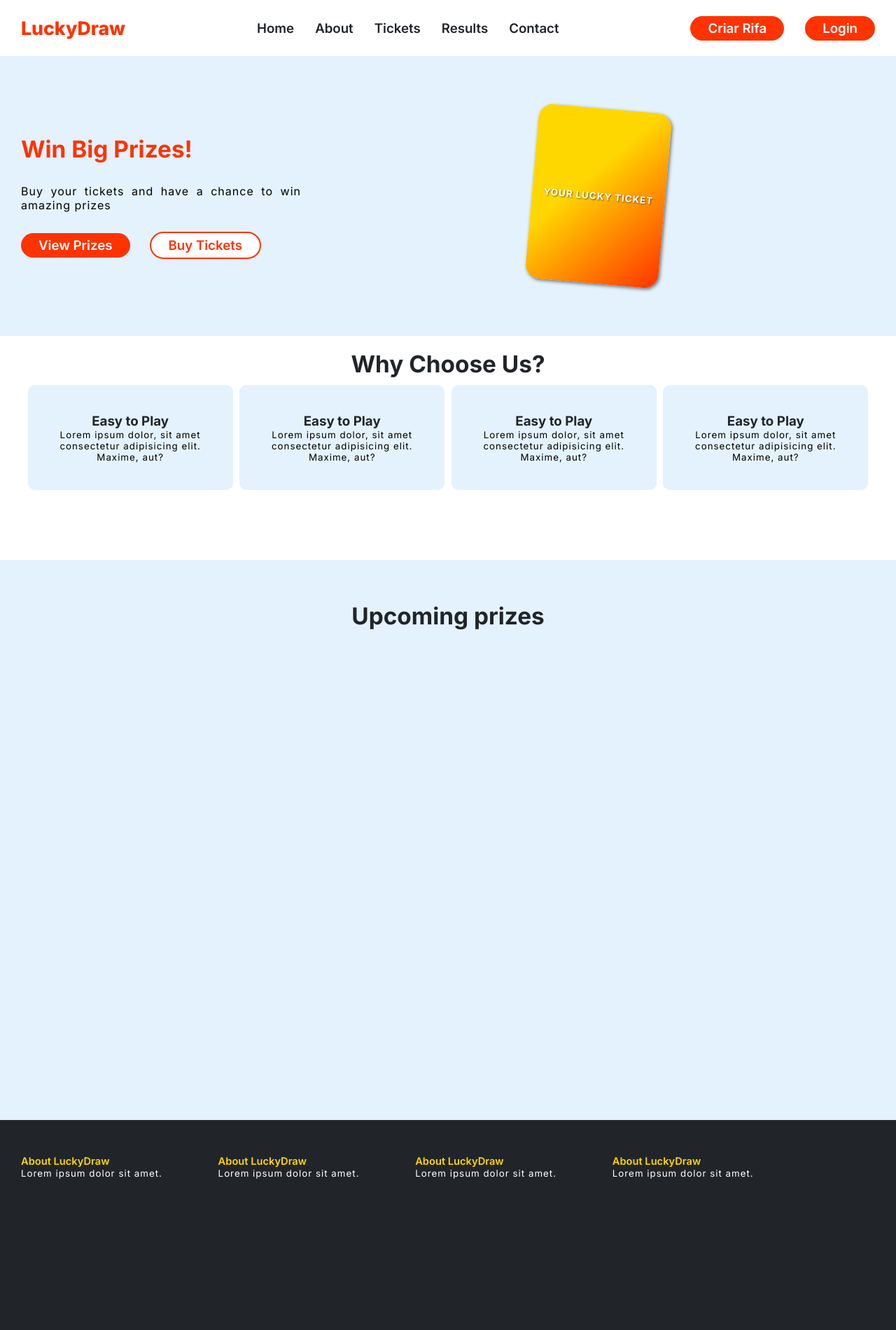
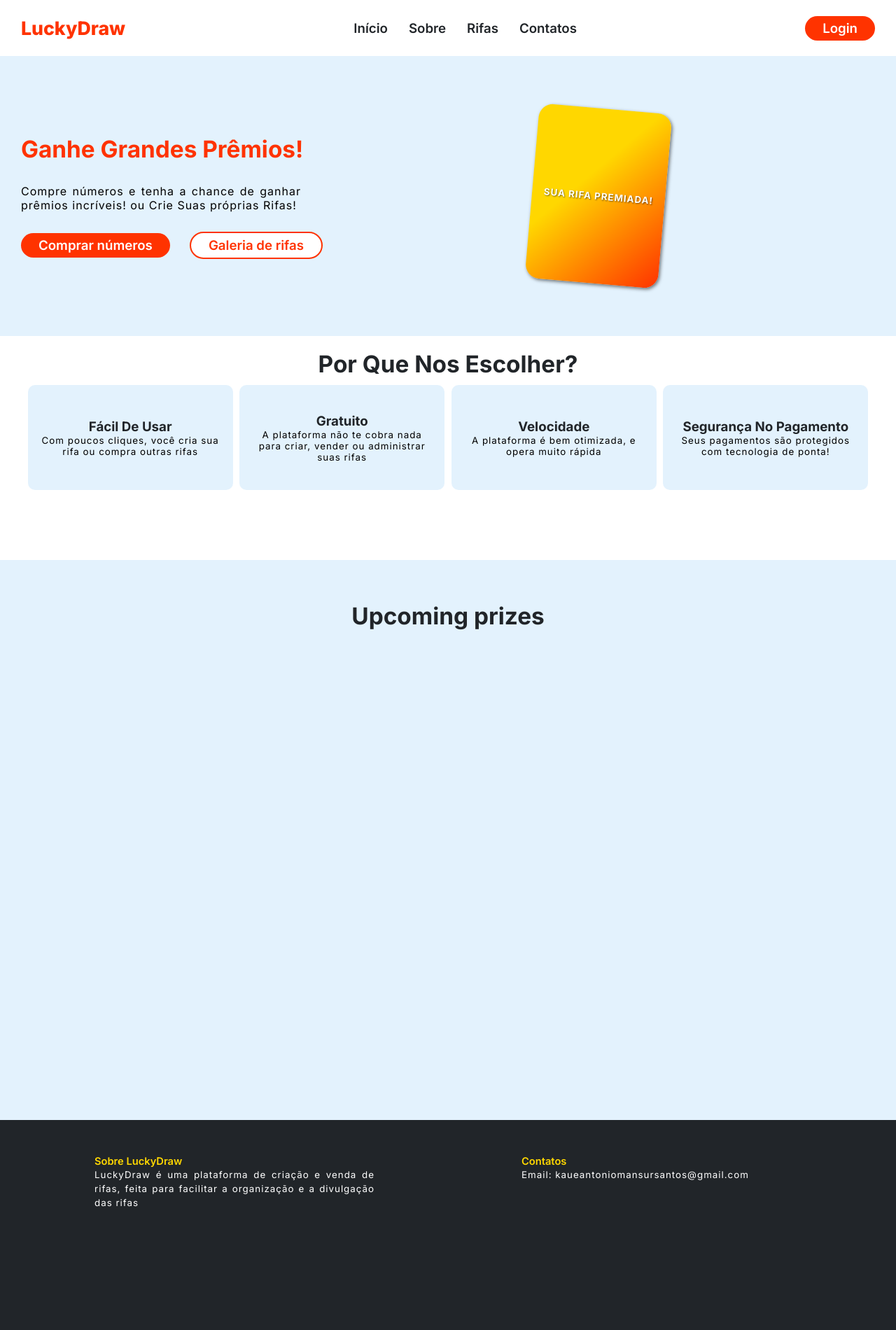
Before and after one commit to KaueMansur/lucky_draw, a PHP site: page / in a window 1280 px wide. Shown: the whole page at 70% size. Run offline with PHP 8.4, Linux system fonts and the light colour scheme; data that the repository does not hold is empty.

Commit message:
Sistema de deletar Rifa e alguns ajustes no layout ajustados

```diff
--- a/assets/css/style.css
+++ b/assets/css/style.css
@@ -35,6 +35,14 @@
     box-sizing: border-box;
 }
 
+body{
+    overflow-x: hidden;
+}
+
+html{
+    scroll-behavior: smooth;
+}
+
 .desativado {
     display: none;
 }
@@ -47,6 +55,9 @@
     height: 10vh;
     align-items: center;
     padding-inline: 30px;
+    position: fixed;
+    z-index: 1;
+    top: 0;
 }
 
 .ul_nav {
@@ -65,6 +76,12 @@
     color: var(--texto-primario);
     font-size: 14pt;
     cursor: pointer;
+    display: inline-block;
+    transition: 0.1s;
+}
+
+.nav_links:hover{
+    transform: scale(1.15);
 }
 
 .btn_nav {
@@ -91,11 +108,12 @@
 #hero {
     background-color: var(--azul-claro);
     width: 100%;
-    height: 50vh;
+    height: 60vh;
     padding-inline: 30px;
     display: flex;
     justify-content: space-between;
     align-items: center;
+    padding-top: 10vh;
 }
 
 .titulo {
@@ -241,10 +261,19 @@ p {
 #footer_content {
     display: flex;
     padding-inline: 30px;
+    justify-content: space-around;
 }
 
 .article_footer {
-    width: 22vw;
+    /* width: 22vw;
+    display: flex;
+    justify-content: space-around; */
+}
+
+.article_footer p {
+    /* width: 18vw; */
+    letter-spacing: 1px;
+    line-height: 20px;
 }
 
 .article_footer p {
--- a/assets/js/script.js
+++ b/assets/js/script.js
@@ -1,6 +1,4 @@
 let checkBox = document.querySelectorAll(".criar_venda_checkbox");
-
-
 
 
 function abrirRifa(idRifa) {
@@ -54,7 +52,7 @@ function ativarHiddens(idUsuario) {
 }
 
 function mostrarOpcoesDeSorteio(idRifa) {
-    document.getElementById("opcoes_de_sorteio" + idRifa).style.display = "block";
+    document.getElementById("popup_sorteio" + idRifa).style.display = "block";
 }
 
 function cancelarOpcoesSorteio(idRifa) {
@@ -62,7 +60,7 @@ function cancelarOpcoesSorteio(idRifa) {
 }
 
 function abrirSorteio(idRifa) {
-    document.getElementById("popup_sorteio" + idRifa).style.display = "block";
+    document.getElementById("popup_sorteio" + idRifa).style.display = "flex";
 }
 
 function cancelarSorteio(idRifa) {
@@ -209,7 +207,7 @@ function expandirNumerosVendidos(idUsuario) {
         div.classList.add("lista_expandida");
         btnMostrarNumeros.innerHTML = "-";
         ul.style.height = "fit-content";
-        ul.style.padding = "15px";
+        // ul.style.padding = "15px";
         // ul.style.marginTop = "100px";
         label.style.position = "sticky";
         label.style.top = "43px";
--- a/index.php
+++ b/index.php
@@ -69,62 +69,64 @@ foreach ($listaDasRifas as $rifa) {
 </head>
 
 <body>
-    <header>
+    <header id="header">
 
         <nav id="nav">
             <h2 class="logo">LuckyDraw</h2>
             <ul class="ul_nav">
-                <li><a href="#" class="nav_links">Home</a></li>
-                <li><a href="#" class="nav_links">About</a></li>
-                <li><a href="#" class="nav_links">Tickets</a></li>
-                <li><a href="#" class="nav_links">Results</a></li>
-                <li><a href="#" class="nav_links">Contact</a></li>
+                <li><a href="#header" class="nav_links">Início</a></li>
+                <li><a href="#footer" class="nav_links">Sobre</a></li>
+                <li><a href="#main" class="nav_links">Rifas</a></li>
+                <!-- <li><a href="#" class="nav_links">Results</a></li> -->
+                <li><a href="#footer" class="nav_links">Contatos</a></li>
             </ul>
             <ul class="ul_nav">
-                <li><a class="btn_nav" href="src/view/criarRifa.php">Criar Rifa</a></li>
                 <?php if (!isset($_SESSION["usuario"])) { ?>
                     <li><a class="btn_nav" href="src/view/login.php">Login</a></li>
                 <?php } else { ?>
                     <li><a class="btn_nav" href="src/controller/session_destroy.php">Sair da sessão</a></li>
-                    <li><a class="btn_nav" href="src/view/galeria_rifas.php">Galeria de rifas</a></li>
                 <?php } ?>
             </ul>
         </nav>
         <section id="hero">
             <article class="hero_content">
-                <h1 class="titulo">Win Big Prizes!</h1>
-                <p>Buy your tickets and have a chance to win amazing prizes</p>
+                <h1 class="titulo">Ganhe Grandes Prêmios!</h1>
+                <p>Compre números e tenha a chance de ganhar prêmios incríveis! ou Crie Suas próprias Rifas!</p>
+                 <!-- <p>Crie suas próprias rifas!</p> -->
                 <div>
-                    <a class="btn_nav" href="#">View Prizes</a>
-                    <a class="btn_nav white" href="#">Buy Tickets</a>
+                    <a href="#" class="btn_nav">Comprar números</a>
+                    <!-- <a class="btn_nav" href="src/view/criarRifa.php">Criar Rifa</a> -->
+                    <a class="btn_nav white" href="src/view/galeria_rifas.php">Galeria de rifas</a>
+                    <!-- <a class="btn_nav" href="#">View Prizes</a> -->
+                    <!-- <a class="btn_nav white" href="#">Buy Tickets</a> -->
                 </div>
             </article>
             <div class="card_dourado">
-                <p class="legenda_hero">Your Lucky Ticket</p>
+                <p class="legenda_hero">Sua rifa premiada!</p>
             </div>
         </section>
         <section id="diferencial">
-            <h2 class="subtitulo">Why Choose Us?</h2>
+            <h2 class="subtitulo">Por Que Nos Escolher?</h2>
             <div id="cards_diferencial_container">
                 <article class="card_diferencial">
                     <img src="" alt="">
-                    <h3>Easy to Play</h3>
-                    <p>Lorem ipsum dolor, sit amet consectetur adipisicing elit. Maxime, aut?</p>
+                    <h3>Fácil De Usar</h3>
+                    <p>Com poucos cliques, você cria sua rifa ou compra outras rifas</p>
                 </article>
                 <article class="card_diferencial">
                     <img src="" alt="">
-                    <h3>Easy to Play</h3>
-                    <p>Lorem ipsum dolor, sit amet consectetur adipisicing elit. Maxime, aut?</p>
+                    <h3>Gratuito</h3>
+                    <p>A plataforma não te cobra nada para criar, vender ou administrar suas rifas</p>
                 </article>
                 <article class="card_diferencial">
                     <img src="" alt="">
-                    <h3>Easy to Play</h3>
-                    <p>Lorem ipsum dolor, sit amet consectetur adipisicing elit. Maxime, aut?</p>
+                    <h3>Velocidade</h3>
+                    <p>A plataforma é bem otimizada, e opera muito rápida</p>
                 </article>
                 <article class="card_diferencial">
                     <img src="" alt="">
-                    <h3>Easy to Play</h3>
-                    <p>Lorem ipsum dolor, sit amet consectetur adipisicing elit. Maxime, aut?</p>
+                    <h3>Segurança No Pagamento</h3>
+                    <p>Seus pagamentos são protegidos com tecnologia de ponta!</p>
                 </article>
             </div>
         </section>
@@ -231,20 +233,12 @@ foreach ($listaDasRifas as $rifa) {
     <footer id="footer">
         <div id="footer_content">
             <article class="article_footer">
-                <h4 class="titulo_footer">About LuckyDraw</h4>
-                <p>Lorem ipsum dolor sit amet.</p>
+                <h4 class="titulo_footer">Sobre LuckyDraw</h4>
+                <p>LuckyDraw é uma plataforma de criação e venda de rifas, feita para facilitar a organização e a divulgação das rifas</p>
             </article>
             <article class="article_footer">
-                <h4 class="titulo_footer">About LuckyDraw</h4>
-                <p>Lorem ipsum dolor sit amet.</p>
-            </article>
-            <article class="article_footer">
-                <h4 class="titulo_footer">About LuckyDraw</h4>
-                <p>Lorem ipsum dolor sit amet.</p>
-            </article>
-            <article class="article_footer">
-                <h4 class="titulo_footer">About LuckyDraw</h4>
-                <p>Lorem ipsum dolor sit amet.</p>
+                <h4 class="titulo_footer">Contatos</h4>
+                <p>Email: kaueantoniomansursantos@gmail.com</p>
             </article>
         </div>
     </footer>
--- a/src/model/rifa.php
+++ b/src/model/rifa.php
@@ -222,6 +222,16 @@ class Rifa{
     public function setStatusVendas($status){
         $this->statusVendas = $status;
     }
+
+    public function getQuantidadeNumerosVendidos($idRifa){
+        $db = new Database();
+
+        $qntNumeros = $db->select(
+            "SELECT COUNT(*) FROM numeros_comprados WHERE id_rifa = $idRifa"
+        );
+
+        return $qntNumeros[0]->{'COUNT(*)'};
+    }
 }
 
 ?>
--- a/src/model/usuarioTemporario.php
+++ b/src/model/usuarioTemporario.php
@@ -50,6 +50,14 @@ class UsuarioTemporario
         );
     }
 
+    public function excluirUsuarioTemp($idUsuario){
+        $db = new Database();
+
+        $db->delete(
+            "DELETE FROM usuarios_temp WHERE id_usuario = $idUsuario"
+        );
+    }
+
     public function getIdUsuario()
     {
         return $this->idUsuario;
@@ -95,4 +103,8 @@ class UsuarioTemporario
     public function setNumeros($numeros){
         $this->numeros = $numeros;
     }
+
+    public function getQuantidadeNumeros(){
+        return count($this->numeros);
+    }
 }
```
Also changed, not shown: other parts of assets/css/style.css (+62 -20 lines), src/controller/excluir_usuario_temp_controller.php (added, +10 -0 lines), src/view/galeria.php (deleted, +0 -185 lines), src/view/galeria_rifas.php (+56 -13 lines), assets/img/icons/lixeira.png (added), assets/img/uploads/site1.jpg (added).
